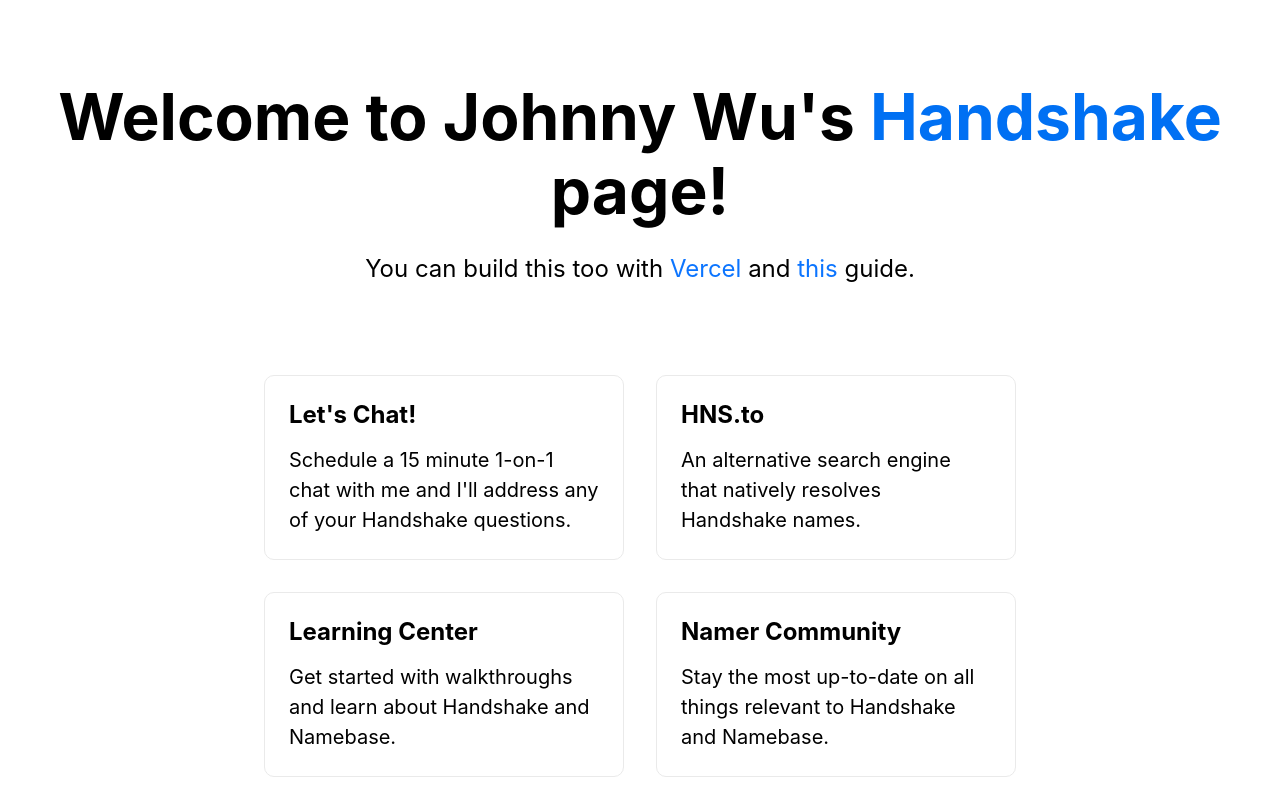
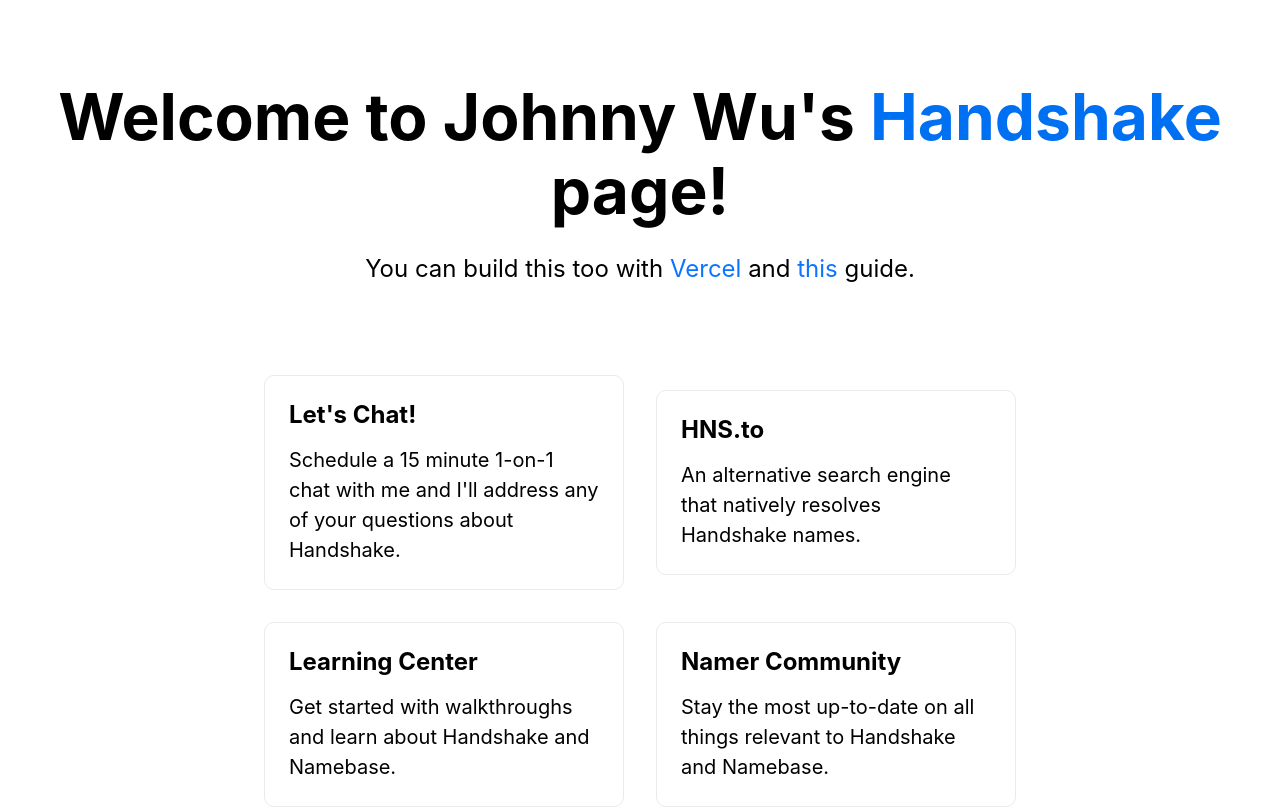
Before and after one commit to Zulu-Solarity/handshake-home, a Next.js app: page / in a window 1280 px wide. Shown: the top 808 px of the page. Built offline with nearby package versions, Linux system fonts and the light colour scheme.

Commit message:
First edit

```diff
--- a/pages/index.js
+++ b/pages/index.js
@@ -19,7 +19,7 @@
       <div className="grid">
         <a href="https://calendly.com/namebase/concierge-onboarding" className="card">
           <h3>Let's Chat!</h3>
-          <p>Schedule a 15 minute 1-on-1 chat with me and I'll address any of your Handshake questions.</p>
+          <p>Schedule a 15 minute 1-on-1 chat with me and I'll address any of your questions about Handshake.</p>
         </a>
 
         <a href="https://hns.to/" className="card">
```
